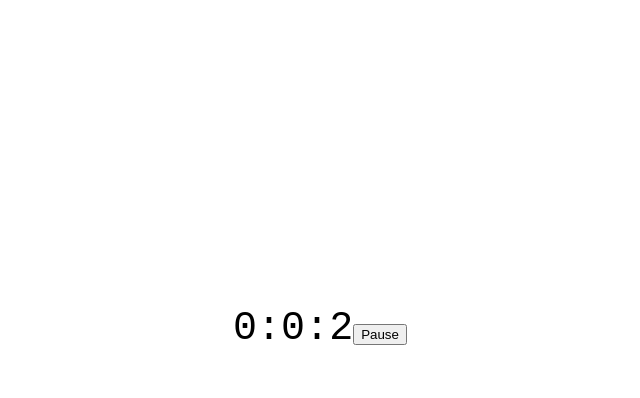
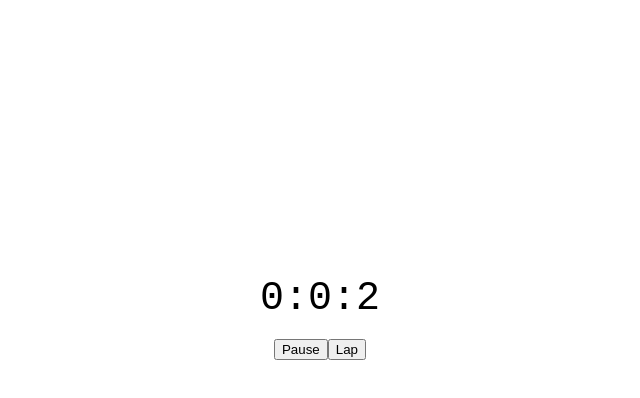
Before and after one commit to msol98/stopwatch, a React (Create React App) app: page / in a window 1280 px wide. Both pictures are taken after a click on the button "Start". Shown: the top 398 px of the page, without its empty margins (320-960 px from the left). Built offline with nearby package versions, Linux system fonts and the light colour scheme.

Commit message:
Add lap and reset function

```diff
--- a/src/App.css
+++ b/src/App.css
@@ -1,8 +1,14 @@
 .stopwatch {
   display: flex;
+  flex-direction: column;
   font-size: 40px;
   justify-content: center;
   align-items: center;
   height: 80vh;
   font-family: monospace;
 }
+
+.records {
+  font-size: 20px;
+  margin: 7px 0;
+}
--- a/src/App.js
+++ b/src/App.js
@@ -9,6 +9,7 @@ function App() {
 
   const [startTime, setStartTime] = useState(null);
   const [counter, setCounter] = useState(null);
+  const [records, setRecords] = useState([]);
 
   function count() {
     const _counter = setInterval(() => {
@@ -42,6 +43,19 @@ function App() {
     setStartTime(new Date());
   }
 
+  function lap() {
+    const newRec = hour + ':' + minute + ':' + second;
+    setRecords(recs => [...recs, newRec]);
+  }
+
+  function reset() {
+    setSecond(0);
+    setMinute(0);
+    setHour(0);
+    setStartTime(null);
+    setCounter(null);
+  }
+
   useEffect(() => {
     if (!!startTime)
       count();
@@ -49,11 +63,18 @@ function App() {
 
   return (
     <div className='stopwatch'>
-      {hour}:{minute}:{second}
+      <div>
+        {hour}:{minute}:{second}
+      </div>
       <div>
         {!startTime && !counter && <button onClick={start}>Start</button>}
         {!!startTime && !counter && <button onClick={resume}>resume</button>}
+        {!!startTime && !counter && <button onClick={reset}>Reset</button>}
         {!!startTime && !!counter && <button onClick={pause}>Pause</button>}
+        {!!startTime && !!counter && <button onClick={lap}>Lap</button>}
+      </div>
+      <div className='records'>
+        {records.map(record => <p>{record}</p>)}
       </div>
     </div>
   );
```
